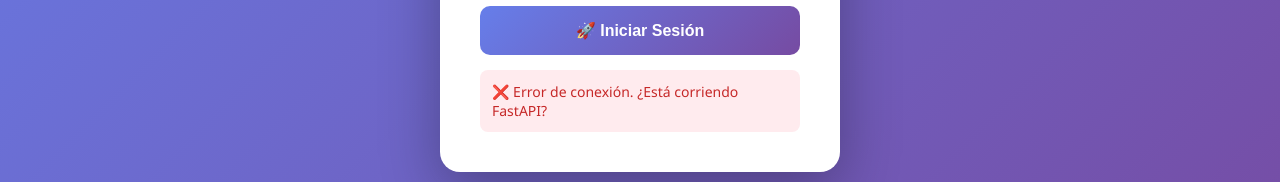
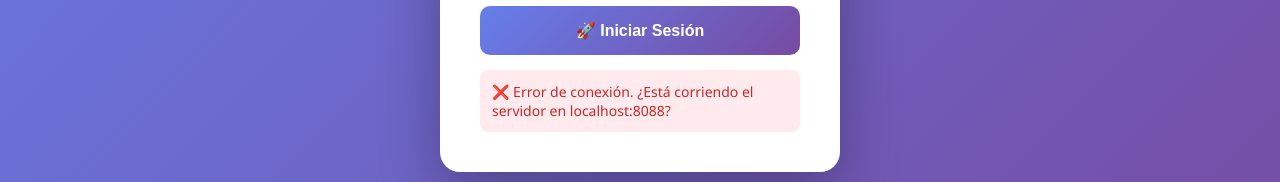
Before and after one commit to Ospino89/-backend-fapi-bdi-smart_health, a plain HTML site: page smart_health_chat.html in a window 1280 px wide. Both pictures are taken after typing "name@example.com", "Sample123" into the empty fields and a click on the button "🚀 Iniciar Sesión". Shown: the part 471-653 px from the top of the page. Drawn offline with Linux system fonts and the light colour scheme; no server answers.

Commit message:
fix: correct server port in web client

```diff
--- a/smart_health_chat.html
+++ b/smart_health_chat.html
@@ -20,10 +20,6 @@
             align-items: center;
             padding: 20px;
         }
-
-        /* ============================================ */
-        /* PANTALLA DE LOGIN */
-        /* ============================================ */
 
         .login-container {
             background: white;
@@ -117,10 +113,6 @@
             display: block;
         }
 
-        /* ============================================ */
-        /* PANTALLA DE CHAT */
-        /* ============================================ */
-
         .chat-container {
             background: white;
             border-radius: 20px;
@@ -136,7 +128,6 @@
             display: flex;
         }
 
-        /* Header del chat */
         .chat-header {
             background: linear-gradient(135deg, #667eea 0%, #764ba2 100%);
             color: white;
@@ -172,7 +163,6 @@
             background: rgba(255,255,255,0.3);
         }
 
-        /* Configuración del paciente */
         .patient-config {
             background: #f8f9fa;
             padding: 20px 25px;
@@ -196,7 +186,6 @@
             border-color: #667eea;
         }
 
-        /* Mensajes */
         .messages-container {
             flex: 1;
             overflow-y: auto;
@@ -279,7 +268,6 @@
             border-radius: 12px 0 12px 12px;
         }
 
-        /* Status indicator */
         .status-indicator {
             padding: 10px 20px;
             background: #e3f2fd;
@@ -295,7 +283,6 @@
             display: block;
         }
 
-        /* Typing indicator */
         .typing-indicator {
             display: none;
             padding: 15px;
@@ -340,7 +327,6 @@
             }
         }
 
-        /* Input area */
         .input-area {
             padding: 20px 25px;
             background: white;
@@ -395,7 +381,6 @@
             cursor: not-allowed;
         }
 
-        /* Metadata box */
         .metadata-box {
             background: #f0f4ff;
             border-left: 4px solid #667eea;
@@ -410,12 +395,10 @@
             color: #333;
         }
 
-        /* Hidden class */
         .hidden {
             display: none !important;
         }
 
-        /* Scrollbar personalizado */
         .messages-container::-webkit-scrollbar {
             width: 8px;
         }
@@ -435,9 +418,6 @@
     </style>
 </head>
 <body>
-    <!-- ============================================ -->
-    <!-- PANTALLA DE LOGIN -->
-    <!-- ============================================ -->
     <div class="login-container" id="loginScreen">
         <div class="login-header">
             <h1>🏥 Smart Health</h1>
@@ -473,11 +453,7 @@
         </form>
     </div>
 
-    <!-- ============================================ -->
-    <!-- PANTALLA DE CHAT -->
-    <!-- ============================================ -->
     <div class="chat-container" id="chatScreen">
-        <!-- Header -->
         <div class="chat-header">
             <div class="chat-header-info">
                 <h2>💬 Chat Médico IA</h2>
@@ -488,7 +464,6 @@
             </button>
         </div>
 
-        <!-- Configuración del paciente -->
         <div class="patient-config">
             <select id="docType">
                 <option value="1">CC - Cédula</option>
@@ -504,7 +479,6 @@
             >
         </div>
 
-        <!-- Mensajes -->
         <div class="messages-container" id="messagesContainer">
             <div class="message assistant">
                 <div class="message-avatar">🤖</div>
@@ -514,7 +488,7 @@
                         <span class="message-time" id="welcomeTime"></span>
                     </div>
                     <div class="message-text">
-                        ¡Hola! Soy tu asistente médico inteligente. 👋
+¡Hola! Soy tu asistente médico inteligente. 👋
 
 Puedo ayudarte a consultar información sobre:
 - 📅 Citas médicas
@@ -528,10 +502,8 @@ Ingresa el documento del paciente arriba y hazme tu pregunta.
             </div>
         </div>
 
-        <!-- Status indicator -->
         <div class="status-indicator" id="statusIndicator"></div>
 
-        <!-- Typing indicator -->
         <div class="typing-indicator" id="typingIndicator">
             <div class="message-avatar">🤖</div>
             <div class="typing-dots">
@@ -541,7 +513,6 @@ Ingresa el documento del paciente arriba y hazme tu pregunta.
             </div>
         </div>
 
-        <!-- Input -->
         <div class="input-area">
             <div class="input-wrapper">
                 <textarea
@@ -557,20 +528,12 @@ Ingresa el documento del paciente arriba y hazme tu pregunta.
     </div>
 
     <script>
-        // ============================================
-        // VARIABLES GLOBALES
-        // ============================================
-
         let authToken = null;
         let ws = null;
         let currentUserEmail = null;
 
-        const API_BASE = 'http://localhost:8088';
-        const WS_BASE = 'ws://localhost:8088';
-
-        // ============================================
-        // FUNCIONES DE LOGIN
-        // ============================================
+        const API_BASE = 'http://localhost:8000';
+        const WS_BASE = 'ws://localhost:8000';
 
         async function handleLogin(event) {
             event.preventDefault();
@@ -580,7 +543,6 @@ Ingresa el documento del paciente arriba y hazme tu pregunta.
             const loginBtn = document.getElementById('loginBtn');
             const errorDiv = document.getElementById('loginError');
 
-            // Deshabilitar botón
             loginBtn.disabled = true;
             loginBtn.textContent = '⏳ Iniciando sesión...';
             errorDiv.classList.remove('show');
@@ -599,13 +561,11 @@ Ingresa el documento del paciente arriba y hazme tu pregunta.
                     authToken = data.access_token;
                     currentUserEmail = email;
 
-                    // Mostrar chat
                     document.getElementById('loginScreen').style.display = 'none';
                     document.getElementById('chatScreen').classList.add('active');
                     document.getElementById('userEmail').textContent = email;
                     document.getElementById('welcomeTime').textContent = getCurrentTime();
 
-                    // Conectar WebSocket
                     connectWebSocket();
 
                 } else {
@@ -614,7 +574,7 @@ Ingresa el documento del paciente arriba y hazme tu pregunta.
                 }
 
             } catch (error) {
-                showError('Error de conexión. ¿Está corriendo FastAPI?');
+                showError('Error de conexión. ¿Está corriendo el servidor en localhost:8088?');
                 console.error('Error:', error);
             } finally {
                 loginBtn.disabled = false;
@@ -638,21 +598,15 @@ Ingresa el documento del paciente arriba y hazme tu pregunta.
             document.getElementById('chatScreen').classList.remove('active');
             document.getElementById('loginScreen').style.display = 'block';
 
-            // Limpiar formulario
             document.getElementById('email').value = '';
             document.getElementById('password').value = '';
 
-            // Limpiar mensajes (excepto el de bienvenida)
             const container = document.getElementById('messagesContainer');
             const messages = container.querySelectorAll('.message');
             messages.forEach((msg, index) => {
                 if (index > 0) msg.remove();
             });
         }
-
-        // ============================================
-        // FUNCIONES DE WEBSOCKET
-        // ============================================
 
         function connectWebSocket() {
             if (!authToken) return;
@@ -711,7 +665,6 @@ Ingresa el documento del paciente arriba y hazme tu pregunta.
                     break;
 
                 case 'complete':
-                    // Agregar metadata
                     if (currentMessageDiv) {
                         const meta = data.metadata;
                         const patient = data.patient_info;
@@ -741,10 +694,6 @@ Ingresa el documento del paciente arriba y hazme tu pregunta.
             }
         }
 
-        // ============================================
-        // FUNCIONES DE MENSAJES
-        // ============================================
-
         function sendMessage() {
             const input = document.getElementById('messageInput');
             const docType = document.getElementById('docType').value;
@@ -765,17 +714,11 @@ Ingresa el documento del paciente arriba y hazme tu pregunta.
                 return;
             }
 
-            // Agregar mensaje del usuario
             addUserMessage(question);
-
-            // Limpiar input
             input.value = '';
-
-            // Deshabilitar input
             disableInput();
             showTyping(true);
 
-            // Enviar query
             const query = {
                 type: "query",
                 session_id: `session-${Date.now()}`,
@@ -828,10 +771,6 @@ Ingresa el documento del paciente arriba y hazme tu pregunta.
 
             return messageDiv;
         }
-
-        // ============================================
-        // FUNCIONES AUXILIARES
-        // ============================================
 
         function disableInput() {
             document.getElementById('messageInput').disabled = true;
@@ -893,7 +832,6 @@ Ingresa el documento del paciente arriba y hazme tu pregunta.
             }
         }
 
-        // Auto-resize textarea
         document.addEventListener('DOMContentLoaded', () => {
             const textarea = document.getElementById('messageInput');
             textarea.addEventListener('input', function() {
```
